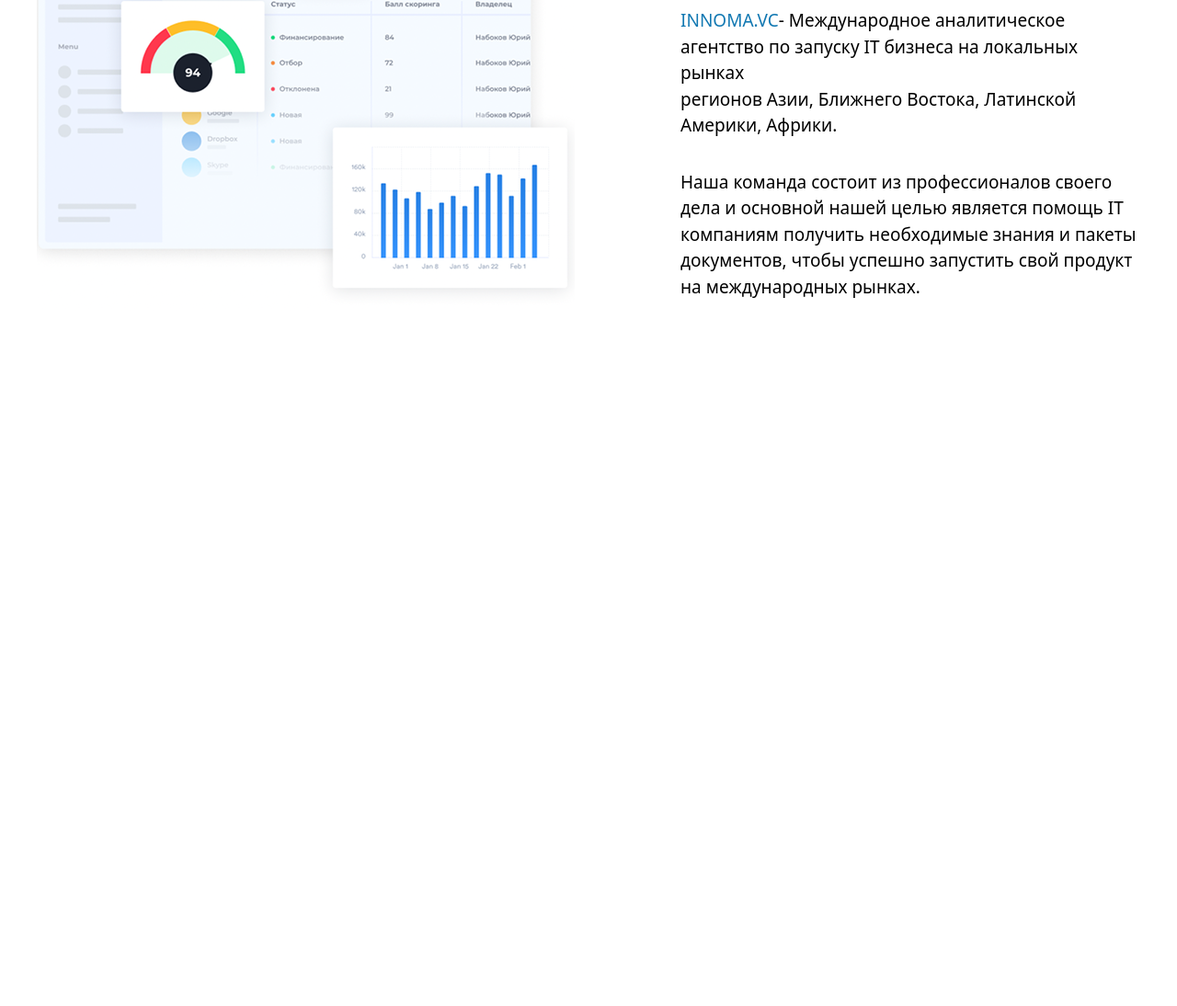
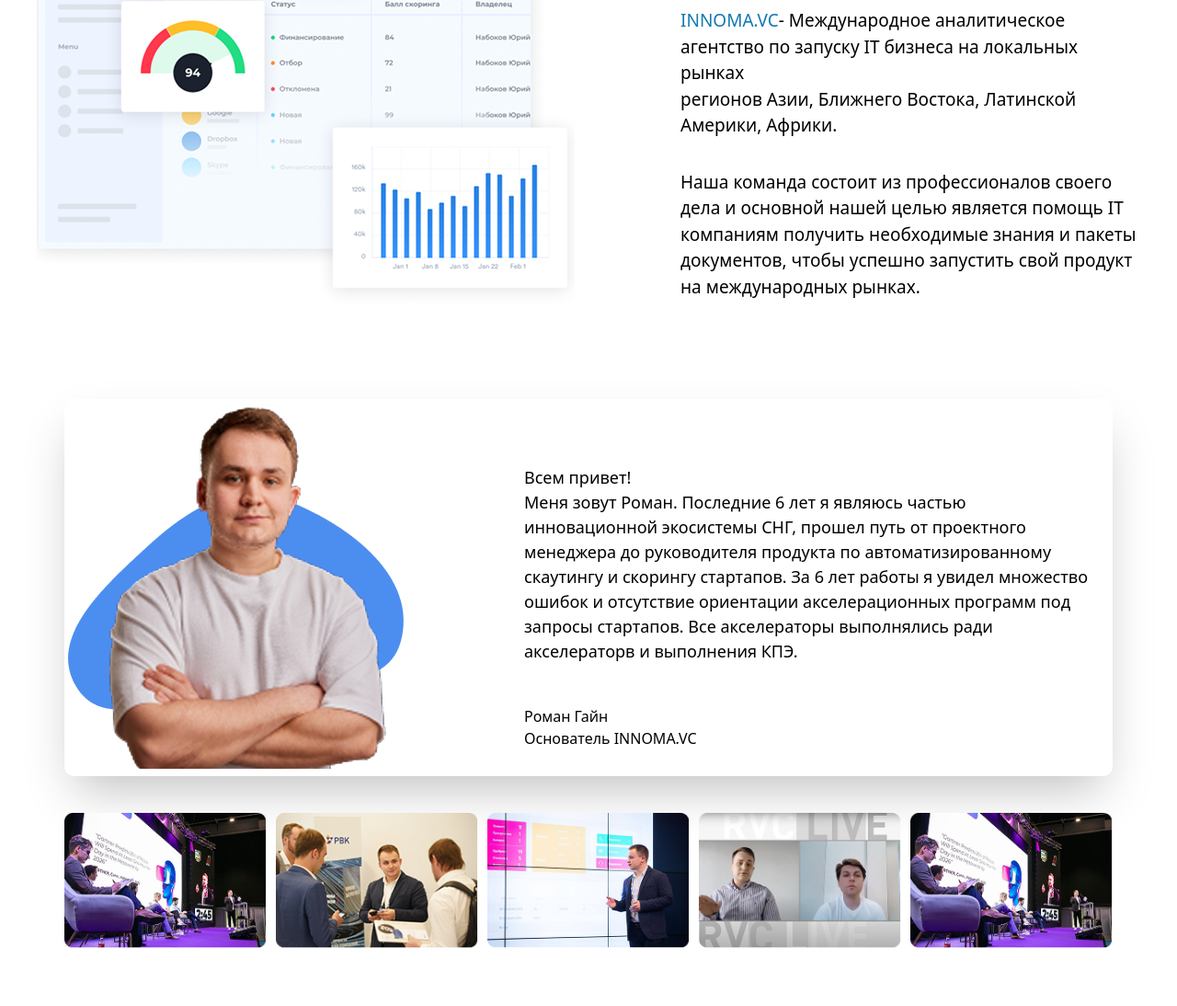
Before and after one commit to DBilol228/Week2exam, a website: page index.html in a window 1280 px wide. Shown: the part 8346-9440 px from the top of the page at 92% size. Before the commit the page ends 8720 px from the top, so only its background shows below. Drawn offline with Linux system fonts and the light colour scheme.

Commit message:
section 12

```diff
--- a/index.html
+++ b/index.html
@@ -1133,5 +1133,60 @@
             </div>
         </div>
     </div>
+
+    <div class="hidden md:hidden lg:block max-w-[1200px] m-auto">
+        <div class="w-[100%] h-[700px] mt-[20px]">
+            <div class="flex justify-center items-center pt-[40px]">
+                <div class="w-[95%] h-[410px] bg-[white] shadow-2xl rounded-[10px]">
+                    <img src="./src/images/che.png" alt="chelovel">
+                    <div class="ml-[500px] mt-[-330px]">
+                        <p class="text-[black] text-[18px] font-medium">Всем привет!<br>Меня зовут Роман. Последние 6 лет я являюсь частью<br>инновационной экосистемы СНГ,  прошел путь от проектного<br>менеджера до руководителя продукта по автоматизированному<br>скаутингу и скорингу стартапов. За 6 лет работы я увидел  множество<br>ошибок и отсутствие ориентации акселерационных программ под<br>запросы стартапов. Все акселераторы выполнялись ради<br>акселераторв и выполнения КПЭ.</p>
+                        <p class="text-[black] text-[16px] font-medium mt-[45px]">Роман Гайн</p>
+                        <p class="text-[black] text-[16px] font-light  ">Основатель INNOMA.VC</p>
+                    </div>
+                </div>
+            </div>
+            <div class="flex justify-center items-center gap-[10px]">
+                <img class="w-[220px] mt-[40px]" src="./src/images/fr1.png" alt="fr">
+                <img class="w-[220px] mt-[40px]" src="./src/images/fr2.png" alt="fr">
+                <img class="w-[220px] mt-[40px]" src="./src/images/fr3.png" alt="fr">
+                <img class="w-[220px] mt-[40px]" src="./src/images/fr4.png" alt="fr">
+                <img class="w-[220px] mt-[40px]" src="./src/images/fr1.png" alt="fr">
+            </div>
+        </div>
+    </div>
+
+    <div class="hidden md:block lg:hidden max-w-[900px] m-auto">
+        <div class="w-[100%] h-[1000px] mt-[20px]">
+            <div class="text-center">
+                <p class="text-[24px] font-medium">Всем привет!<br>Меня зовут Роман. Последние 6 лет я являюсь частью<br>инновационной экосистемы СНГ,  прошел путь от проектного<br>менеджера до руководителя продукта по автоматизированному<br>скаутингу и скорингу стартапов. За 6 лет работы я увидел<br>множество ошибок и отсутствие ориентации акселерационных<br>программ под запросы стартапов. Все акселераторы выполнялись<br>ради акселераторв и выполнения КПЭ.</p>
+                <div class="flex mt-[20px]">
+                    <img class="mx-auto" src="./src/images/che.png" alt="chel">
+                </div>
+                <div class="flex justify-center items-center gap-[10px] overflow-x-hidden mt-[40px]">
+                    <img src="./src/images/fr1.png" alt="ppls">
+                    <img src="./src/images/fr2.png" alt="ppls">
+                    <img src="./src/images/fr3.png" alt="ppls">
+                    <img src="./src/images/fr4.png" alt="ppls">
+                </div>
+            </div>
+        </div>
+    </div>
+
+    <div class="lg:hidden md:hidden max-w-[500px] m-auto">
+        <div class="w-[100%] h-[1000px] mt-[20px]">
+            <div class="text-center">
+                <p class="font-medium">Всем привет!<br>Меня зовут Роман. Последние 6 лет я являюсь частью<br>инновационной экосистемы СНГ,  прошел путь от проектного<br>менеджера до руководителя продукта по автоматизированному<br>скаутингу и скорингу стартапов. За 6 лет работы я увидел<br>множество ошибок и отсутствие ориентации акселерационных<br>программ под запросы стартапов. Все акселераторы выполнялись<br>ради акселераторв и выполнения КПЭ.</p>
+                <div class="flex mt-[20px]">
+                    <img class="mx-auto" src="./src/images/che.png" alt="chel">
+                </div>
+                <div class="flex justify-center items-center gap-[10px] overflow-x-hidden mt-[40px]">
+                    <img src="./src/images/fr1.png" alt="ppls">
+                    <img src="./src/images/fr2.png" alt="ppls">
+                    <img src="./src/images/fr3.png" alt="ppls">
+                </div>
+            </div>
+        </div>
+    </div>
 </body>
 </html>
```
Also changed, not shown: src/images/che.png (added), src/images/fr1.png (added), src/images/fr2.png (added), src/images/fr3.png (added), src/images/fr4.png (added), src/images/fr5.png (added), src/output.css.
